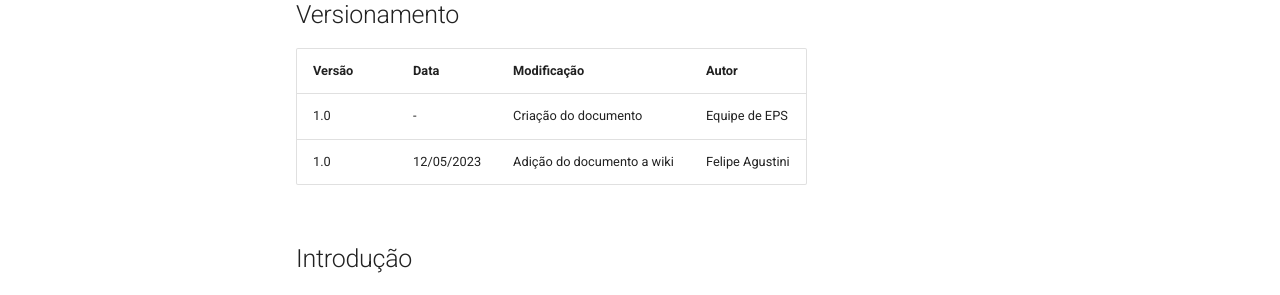
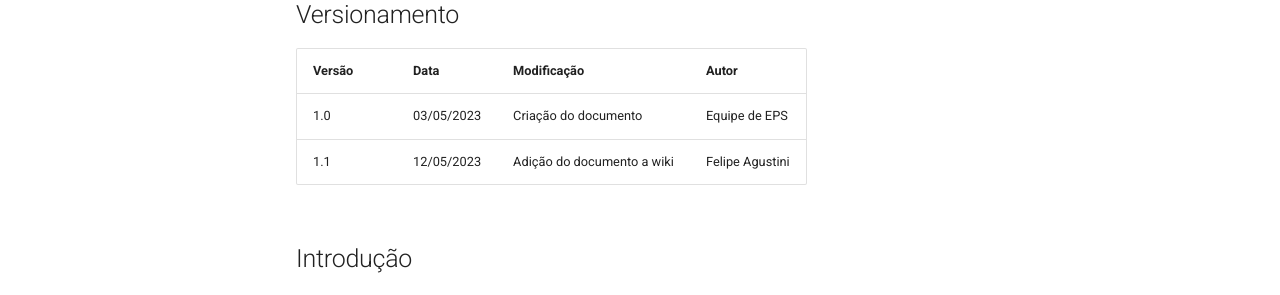
Before and after one commit to fga-eps-mds/2023-1-Dnit-DOC, an MkDocs documentation site: the page built from docs/docs/visaodoproduto.md, in a window 1280 px wide and 900 px high. Shown: the part 231-526 px from the top of the window. Built offline with MkDocs 1.6.1 and Material for MkDocs 9.7.7, drawn with Linux system fonts in a browser that asks for light colours; old or Windows-style settings are respelled for this version of MkDocs.

Commit message:
#6 Corrigindo erros no versionamento

```diff
--- a/docs/docs/visaodoproduto.md
+++ b/docs/docs/visaodoproduto.md
@@ -7,8 +7,8 @@ hide:
 ## Versionamento
 | Versão | Data | Modificação | Autor |
 |--|--|--|--|
-|1.0| - | Criação do documento | Equipe de EPS |
-|1.0| 12/05/2023 | Adição do documento a wiki | Felipe Agustini |
+|1.0| 03/05/2023 | Criação do documento | Equipe de EPS |
+|1.1| 12/05/2023 | Adição do documento a wiki | Felipe Agustini |
 
 ## Introdução
 Visão do produto é uma declaração concisa que descreve a direção estratégica de um produto, incluindo sua finalidade, funcionalidades e objetivo de negócio, e é usada como um guia para todas as decisões relacionadas ao produto.
```
